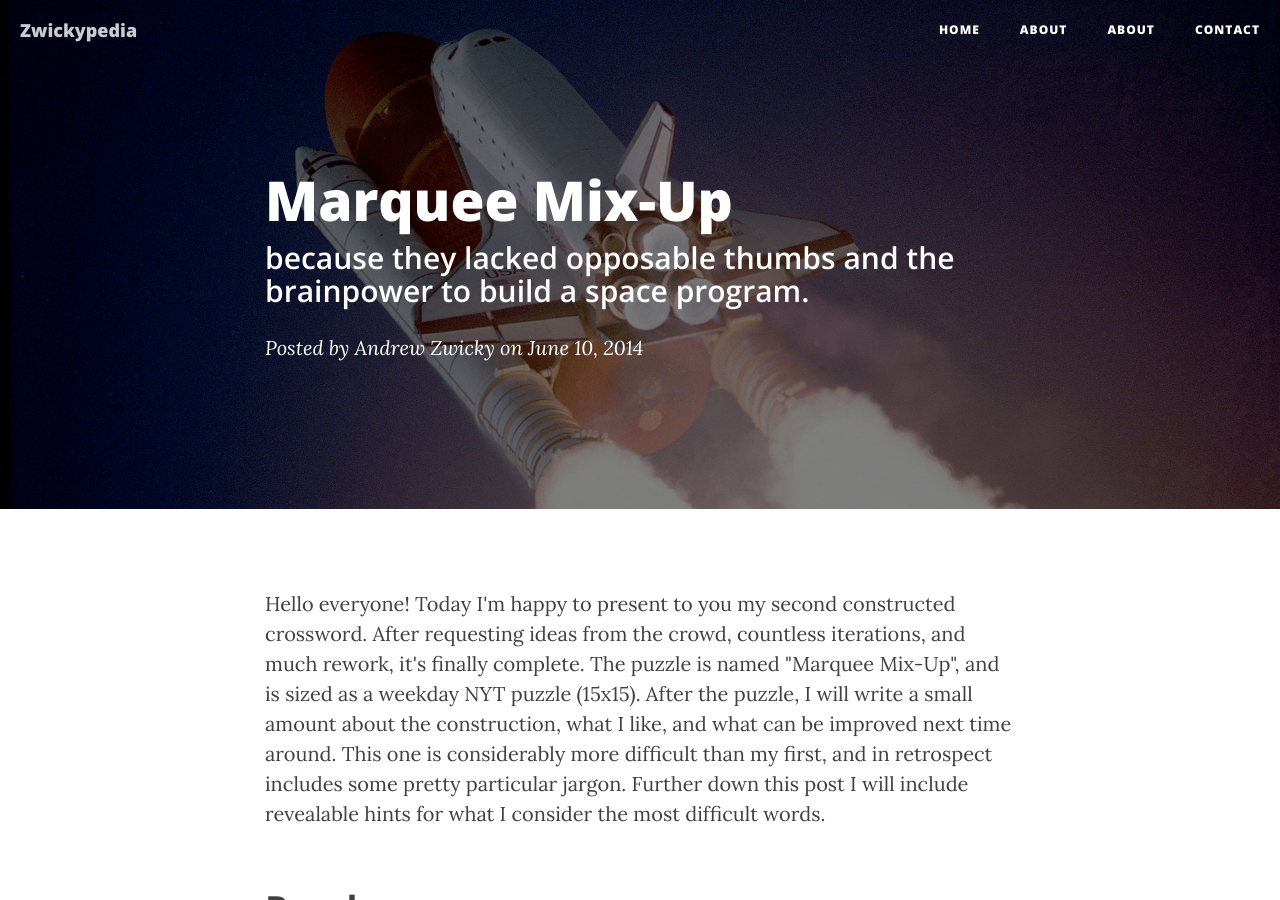
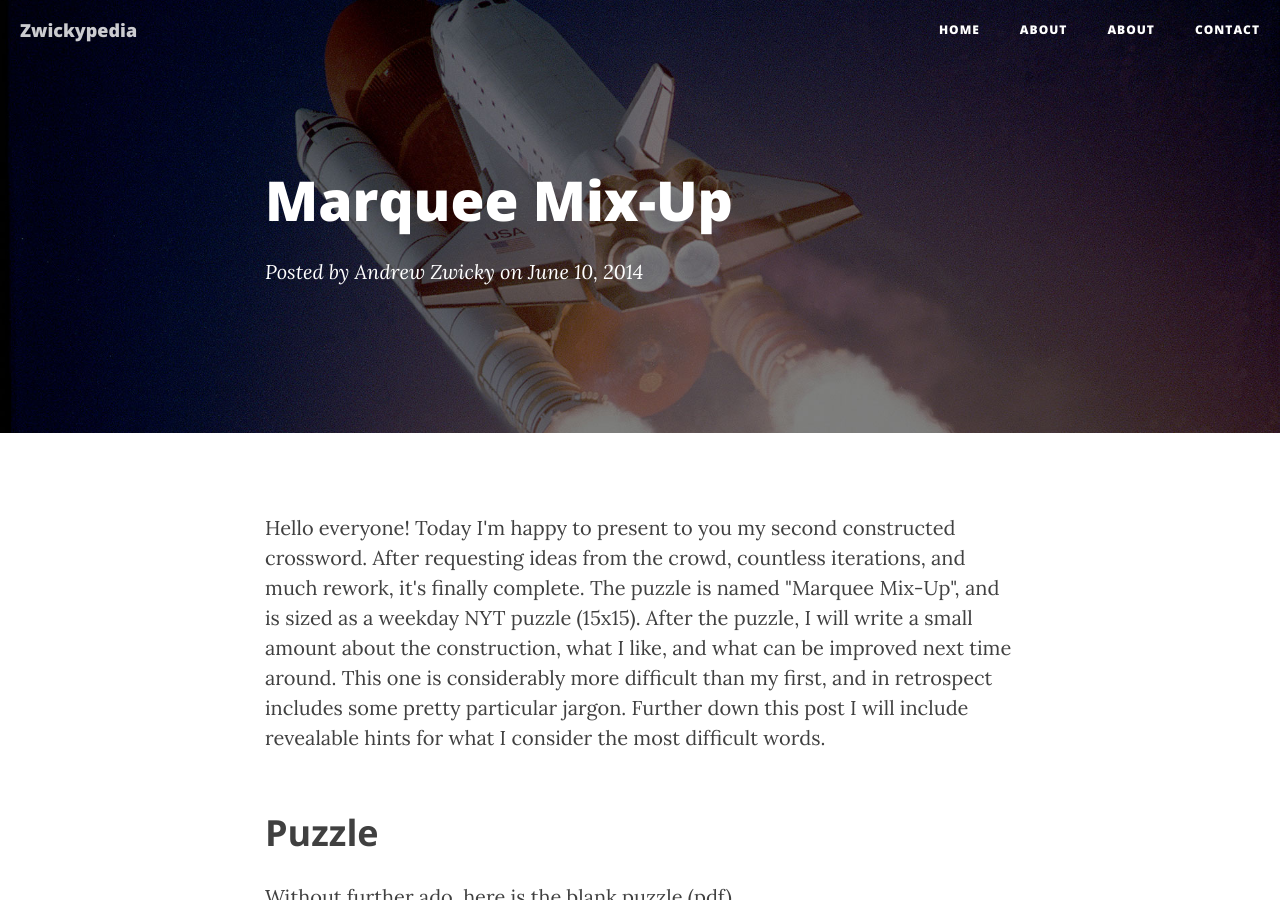
Before and after one commit to garth5689/garth5689.github.io, a Jekyll site: the page built from _posts/2016-10-13-crossword_marquee.markdown, in a window 1280 px wide and 900 px high. Built offline with Jekyll 4.4.1, drawn with Linux system fonts in a browser that asks for light colours; nearby versions of some CDN libraries.

Commit message:
Update 2016-10-13-crossword_marquee.markdown

```diff
--- a/_posts/2016-10-13-crossword_marquee.markdown
+++ b/_posts/2016-10-13-crossword_marquee.markdown
@@ -1,10 +1,9 @@
 ---
 layout:     post
 title:      "Marquee Mix-Up"
-subtitle:   "because they lacked opposable thumbs and the brainpower to build a space program."
+subtitle:   ""
 date:       2014-06-10 12:00:00
 author:     "Andrew Zwicky"
-draft:      true
 header-img: "img/post-bg-01.jpg"
 ---
 
```
